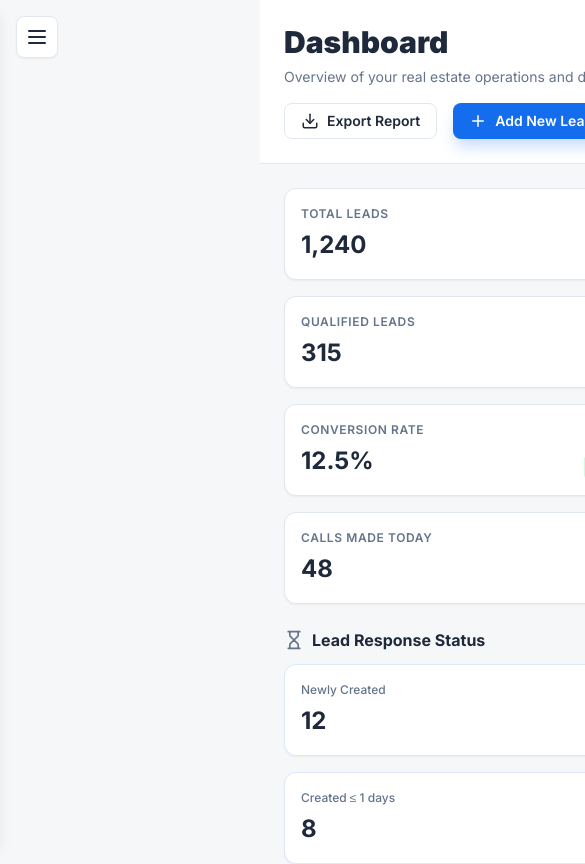
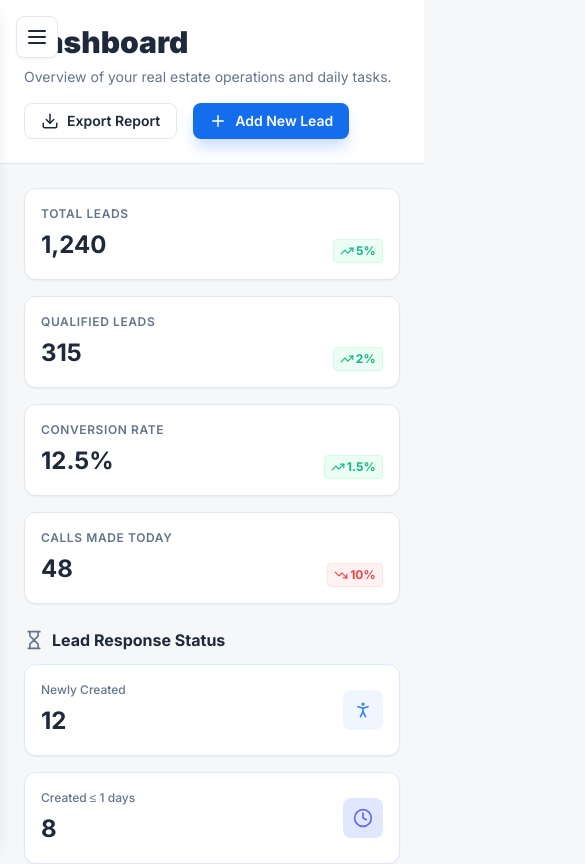
Before and after one commit to Housing-mantra/crm, a React (Vite) app: page / in a window 390 px wide. Shown: the top 864 px of the page, 585 px wide, since content can reach past the window. Built offline with nearby package versions, Linux system fonts and the light colour scheme.

Commit message:
Fix: Remove sidebar margin on mobile

```diff
--- a/src/styles/Dashboard.css
+++ b/src/styles/Dashboard.css
@@ -6,6 +6,13 @@
     overflow: hidden;
     margin-left: 260px;
     /* Offset for Sidebar */
+}
+
+@media (max-width: 768px) {
+    .dashboard-container {
+        margin-left: 0;
+        width: 100%;
+    }
 }
 
 /* Header */
```
